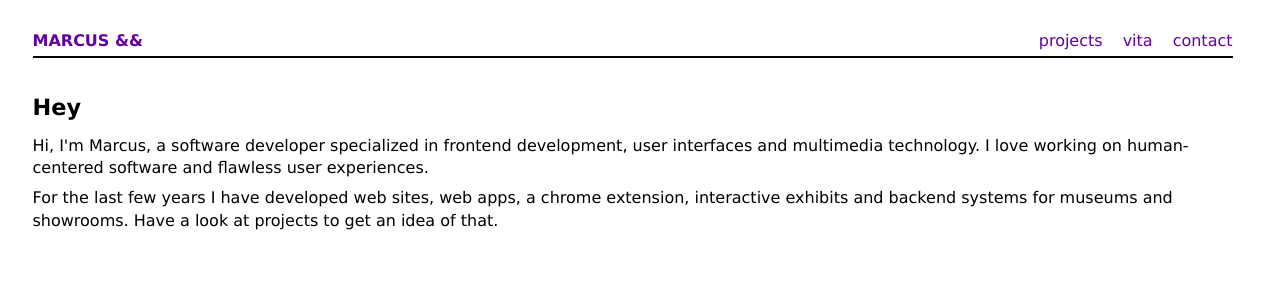
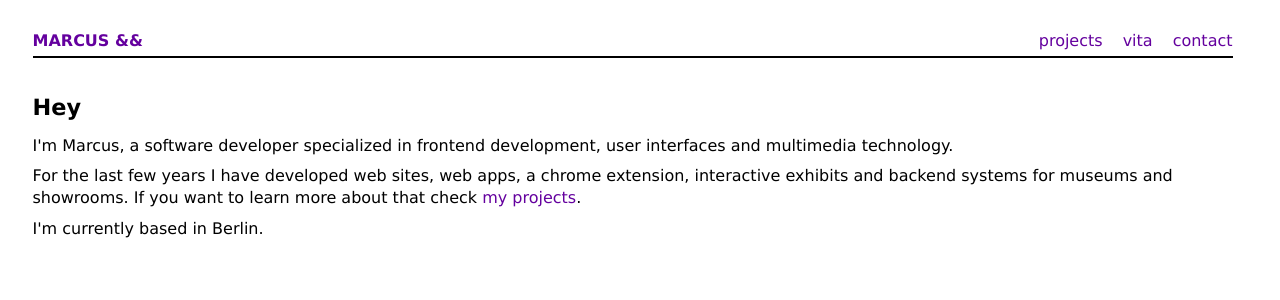
Before and after one commit to marcusand/website-2022, a SvelteKit app: page / in a window 1280 px wide. Shown: the top 300 px of the page. Built offline with nearby package versions, Linux system fonts and the light colour scheme; a web font is replaced by a local one.

Commit message:
update home page

```diff
--- a/src/content/person.yaml
+++ b/src/content/person.yaml
@@ -1,20 +1,5 @@
 name: Marcus Schreiter
 birthday: 1996-10-11
-location: Tallinn, Estonia
-description: <p>
-  Hi, I'm Marcus, a software developer specialized in frontend development, user interfaces and multimedia technology.
-  I love working on human-centered software and flawless user experiences.
-  </p>
-  <p>
-  For the last few years I have developed web sites, web apps, a chrome extension, interactive exhibits and backend systems for museums and showrooms.
-  Have a look at projects to get an idea of that.
-  </p>
-description_cv:
-  I am an experienced and dedicated software engineer with a degree in computer science and almost
-  four years of professional experience. I am a proactive, well-organised and communicative
-  coworker who is always eager to learn new things and solve unique challenges. I love working on
-  human-centered software and I'm always dedicated to create the best user experience possible. I
-  highly value best practices in software development and project management and I am convinced,
-  that great teamwork is the key to success.
+location: Berlin
 link_linkedin: https://www.linkedin.com/in/marcus-schreiter/
 link_github: https://github.com/marcusand
--- a/src/content/types.ts
+++ b/src/content/types.ts
@@ -8,8 +8,6 @@ export type Person = {
   name: string;
   birthday: Date;
   location: string;
-  description: string;
-  description_cv: string;
   link_linkedin: string;
   link_github: string;
 };
--- a/src/routes/+page.svelte
+++ b/src/routes/+page.svelte
@@ -1,7 +1,17 @@
 <script lang="ts">
   import personData from '$content/person.yaml';
-  const { description } = personData;
+
+  const { location } = personData;
 </script>
 
 <h1>Hey</h1>
-<p>{@html description}</p>
+<p>
+  I'm Marcus, a software developer specialized in frontend development, user interfaces and
+  multimedia technology.
+</p>
+<p>
+  For the last few years I have developed web sites, web apps, a chrome extension, interactive
+  exhibits and backend systems for museums and showrooms. If you want to learn more about that check
+  <a href="/projects">my projects</a>.
+</p>
+<p>I'm currently based in {location}.</p>
```
